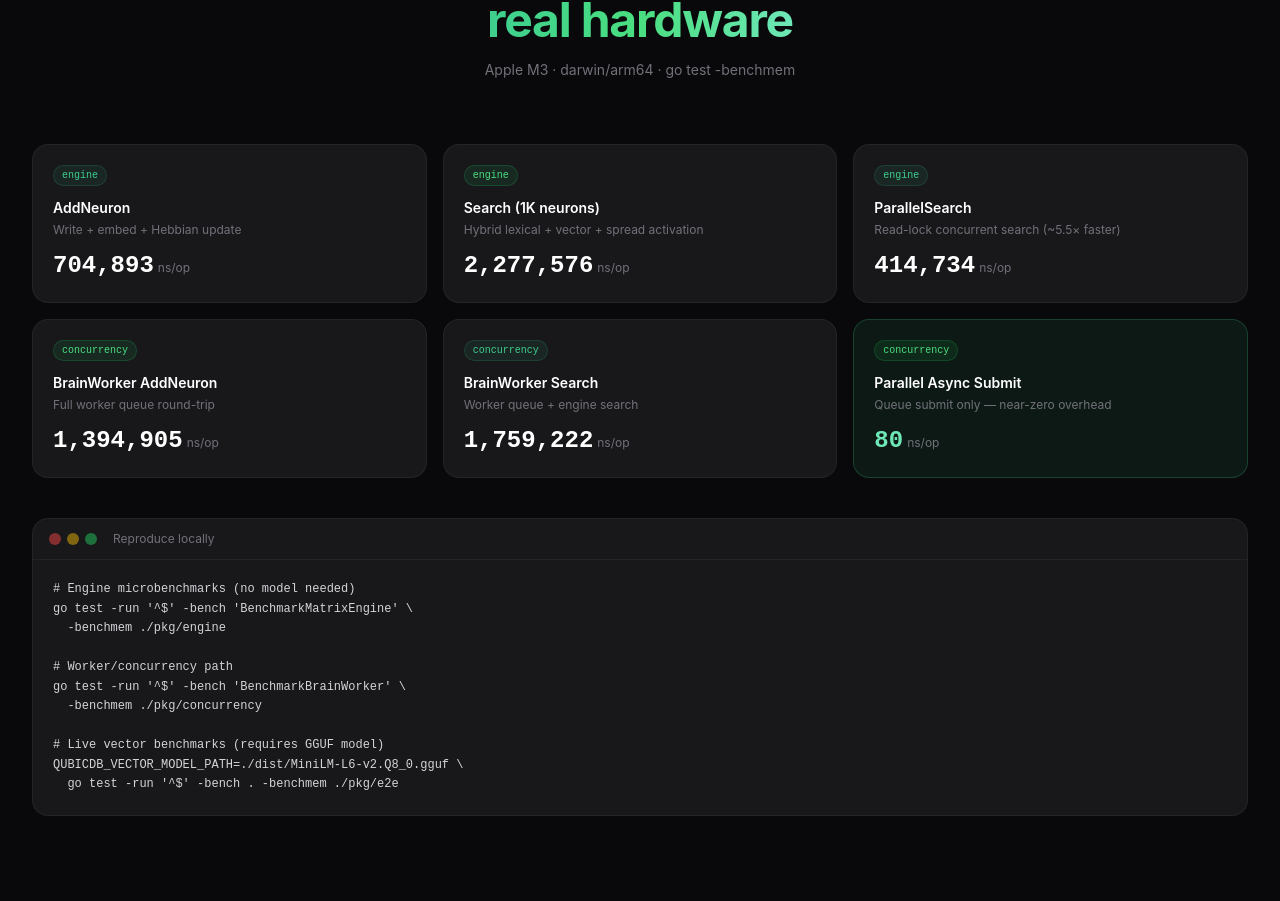
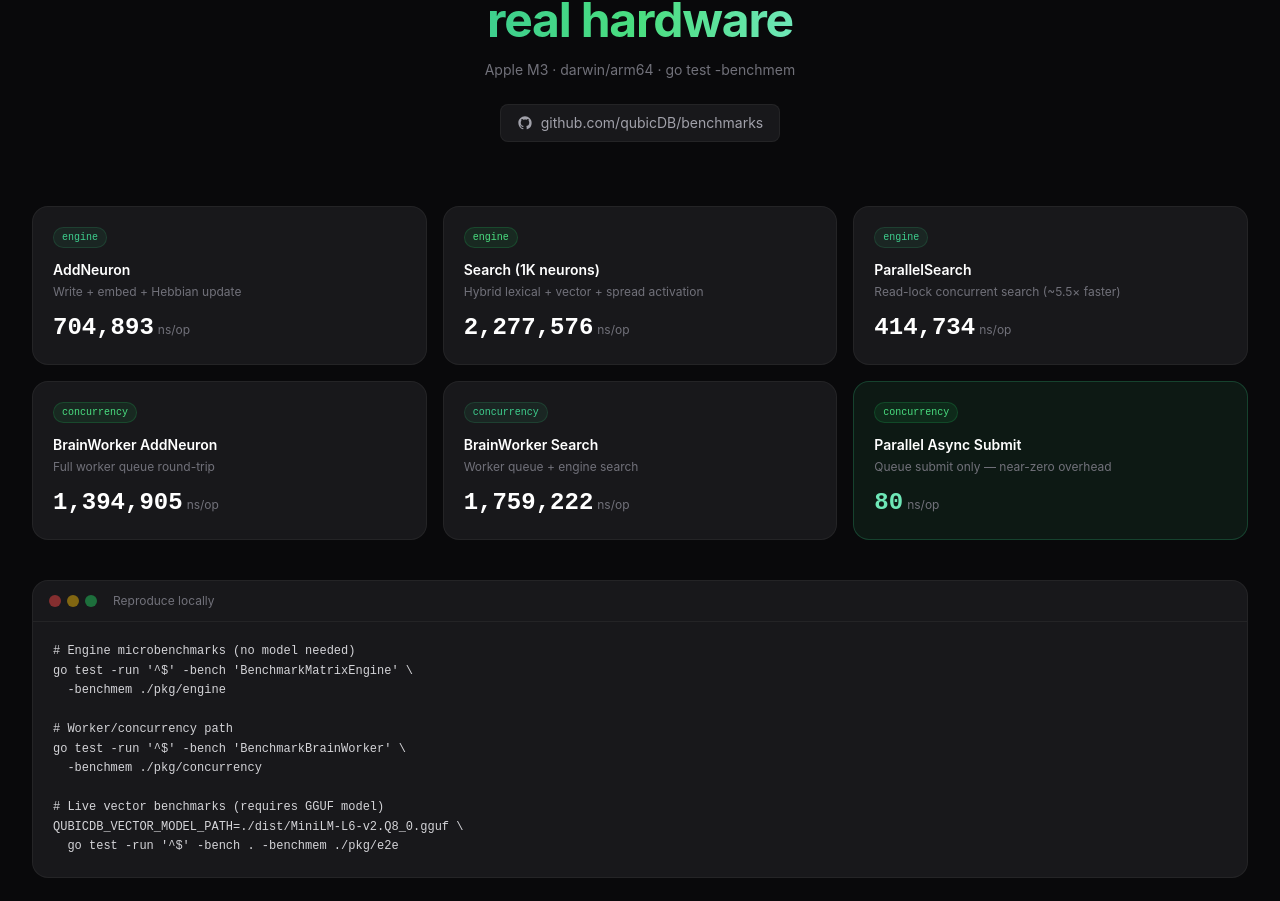
Before and after one commit to qubicDB/qubicdb-web, a Next.js app: page / in a window 1280 px wide. Shown: the part 10858-11759 px from the top of the page. Built offline with nearby package versions, Linux system fonts and the light colour scheme.

Commit message:
feat: benchmarks section — add repo link card under heading

```diff
--- a/src/components/Testimonials.tsx
+++ b/src/components/Testimonials.tsx
@@ -74,6 +74,16 @@
             <span className="gradient-text">real hardware</span>
           </h2>
           <p className="text-zinc-500 text-sm">Apple M3 · darwin/arm64 · go test -benchmem</p>
+
+          <a
+            href="https://github.com/qubicDB/benchmarks"
+            target="_blank"
+            rel="noopener noreferrer"
+            className="inline-flex items-center gap-2 mt-6 px-4 py-2 rounded-lg bg-surface-50 border border-zinc-800/80 text-sm text-zinc-400 hover:text-white hover:border-zinc-700 transition-all"
+          >
+            <svg className="w-4 h-4" fill="currentColor" viewBox="0 0 24 24"><path d="M12 2C6.477 2 2 6.484 2 12.017c0 4.425 2.865 8.18 6.839 9.504.5.092.682-.217.682-.483 0-.237-.008-.868-.013-1.703-2.782.605-3.369-1.343-3.369-1.343-.454-1.158-1.11-1.466-1.11-1.466-.908-.62.069-.608.069-.608 1.003.07 1.531 1.032 1.531 1.032.892 1.53 2.341 1.088 2.91.832.092-.647.35-1.088.636-1.338-2.22-.253-4.555-1.113-4.555-4.951 0-1.093.39-1.988 1.029-2.688-.103-.253-.446-1.272.098-2.65 0 0 .84-.27 2.75 1.026A9.564 9.564 0 0112 6.844c.85.004 1.705.115 2.504.337 1.909-1.296 2.747-1.027 2.747-1.027.546 1.379.202 2.398.1 2.651.64.7 1.028 1.595 1.028 2.688 0 3.848-2.339 4.695-4.566 4.943.359.309.678.92.678 1.855 0 1.338-.012 2.419-.012 2.747 0 .268.18.58.688.482A10.019 10.019 0 0022 12.017C22 6.484 17.522 2 12 2z"/></svg>
+            github.com/qubicDB/benchmarks
+          </a>
         </AnimatedSection>
 
         <div className="grid grid-cols-1 md:grid-cols-2 lg:grid-cols-3 gap-4 mb-10">
```
